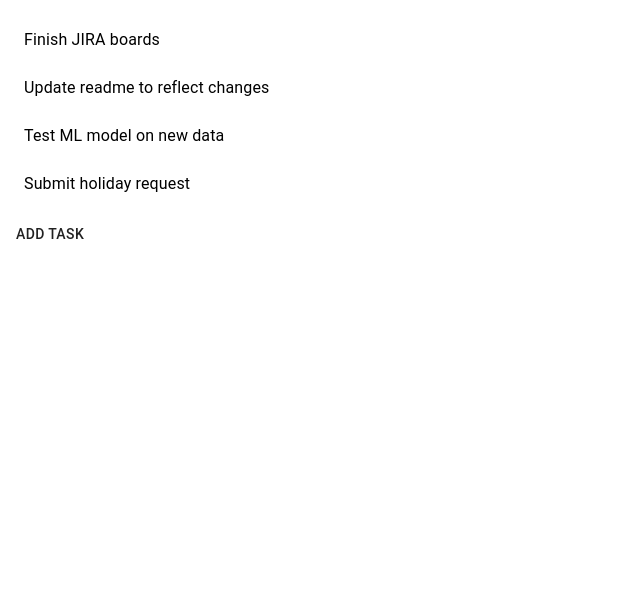
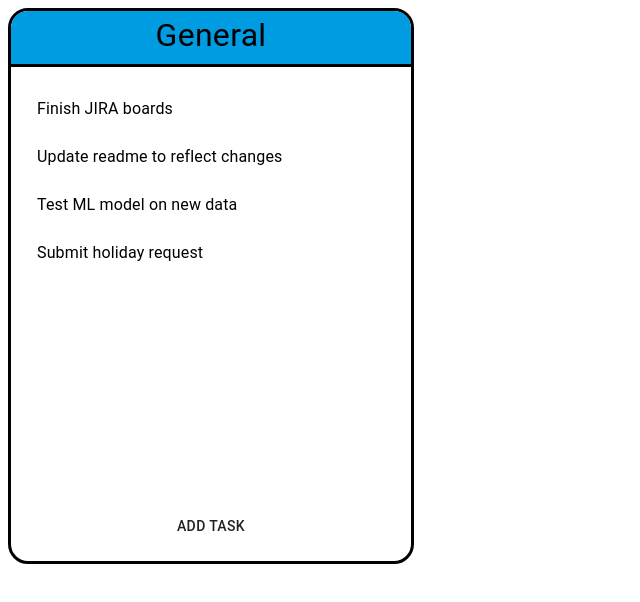
Before and after one commit to joekitsmith/task-tracker, a React (Create React App) app: page / in a window 1280 px wide. Shown: the top 602 px of the page, without its empty margins (0-640 px from the left). Built offline with nearby package versions, Linux system fonts and the light colour scheme.

Commit message:
Category board created
Styling of category board roughly implemented and AddTask/TaskList moved to CategoryBoard from App

```diff
--- a/src/App.js
+++ b/src/App.js
@@ -1,6 +1,5 @@
 import { useState } from 'react'
-import TaskList from './components/TaskList'
-import AddTask from './components/AddTask'
+import CategoryBoard from './components/CategoryBoard'
 
 function App() {
 
@@ -32,8 +31,7 @@ function App() {
 
   return (
     <div>
-      <TaskList taskArray={tasks}/>
-      <AddTask onAdd={updateTasks}/>
+      <CategoryBoard categoryTitle='General' taskArray={tasks} addTask={updateTasks}/>
     </div>
   )
 }
--- /dev/null
+++ b/src/components/CategoryBoard.js
@@ -0,0 +1,63 @@
+import PropTypes from 'prop-types'
+import { makeStyles } from '@material-ui/core/Styles'
+import Typography from '@material-ui/core/Typography'
+import TaskList from './TaskList'
+import AddTask from './AddTask'
+
+const useStyles = makeStyles(() => ({
+    boardBox: {
+        display: 'flex',
+        flexDirection: 'column',
+        height: 550,
+        width: 400,
+        border: "3px solid black",
+        borderRadius: 20
+    },
+    headerBox: {
+        flex: 1,
+        height: 100,
+        backgroundColor: '#009ce2',
+        borderBottom: "3px solid black",
+        borderTopRightRadius: 17,
+        borderTopLeftRadius: 17,
+        fontSize: 32,
+        textAlign: 'center'
+    },
+    bodyBox: {
+        flex: 8,
+        padding: 10,
+        height: 400
+    },
+    addBox: {
+        flex: 1,
+        textAlign: 'center',
+        height: 50
+    }
+}))
+
+function CategoryBoard({ categoryTitle, taskArray, addTask }) {
+
+    const classes = useStyles()
+
+    return (
+        <div className={classes.boardBox}>
+            <Typography className={classes.headerBox}>
+                {categoryTitle}
+            </Typography>
+            <div className={classes.bodyBox}>
+                <TaskList taskArray={taskArray}/>
+            </div>
+            <div className={classes.addBox}>
+                <AddTask onAdd={addTask}/>
+            </div>
+        </div>
+    )
+}
+
+CategoryBoard.propTypes = {
+    categoryTitle: PropTypes.string,
+    taskArray: PropTypes.array,
+    addTask: PropTypes.func
+}
+
+export default CategoryBoard
```
